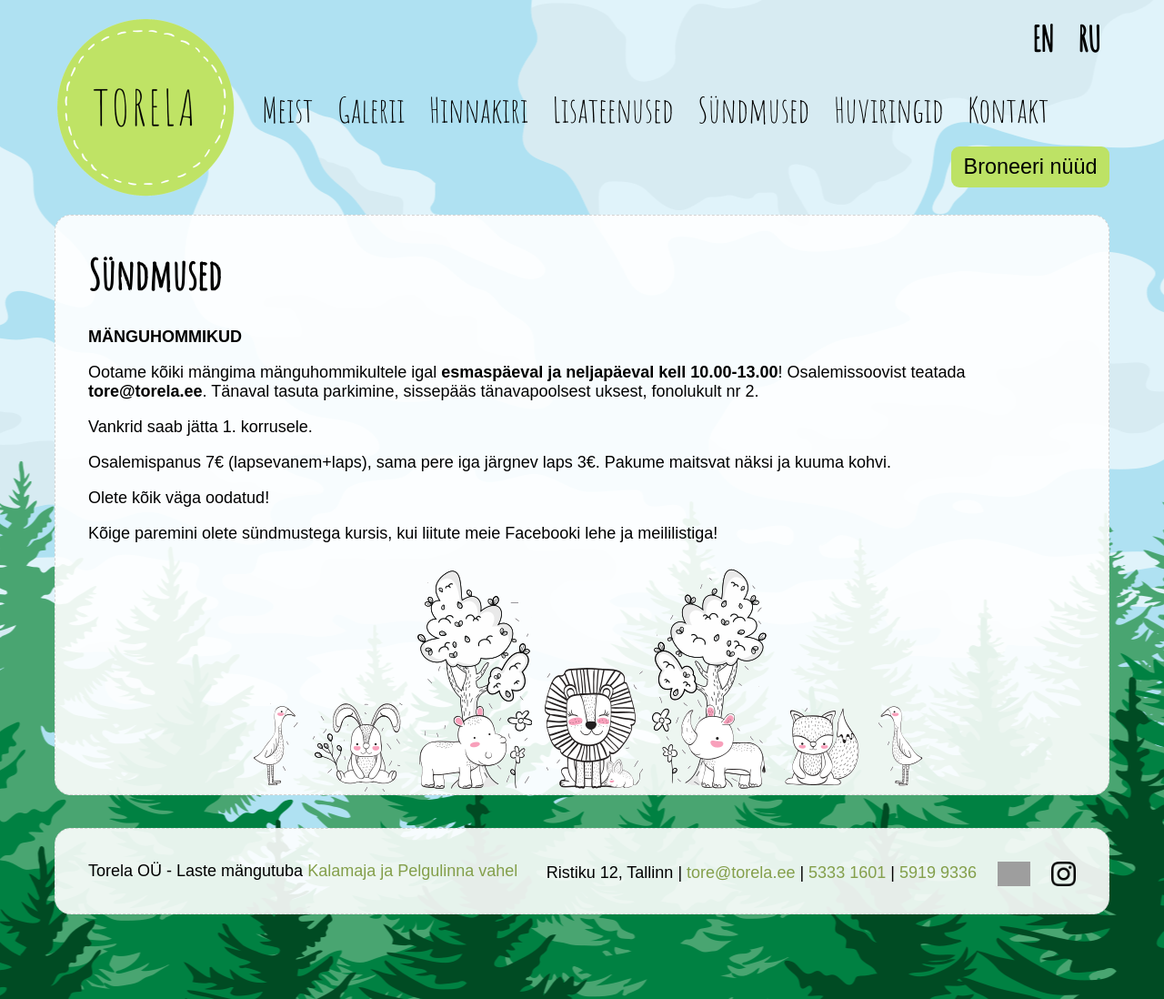
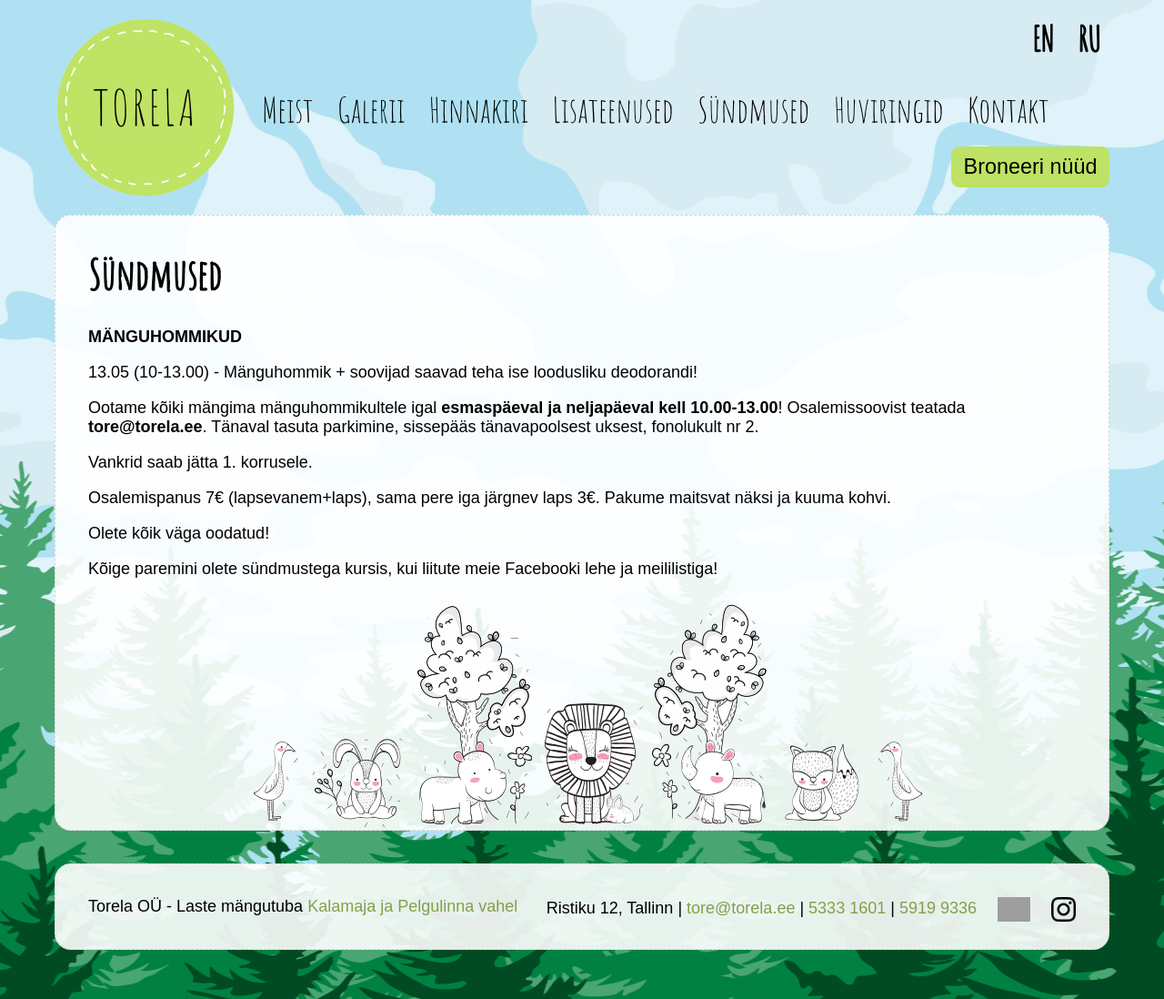
Before and after one commit to mypsik/torela, a Jekyll site: the page built from syndmused/index.md, in a window 1280 px wide. Shown: the whole page at 91% size. Built offline with Jekyll 4.4.1, drawn with Linux system fonts in a browser that asks for light colours; grey boxes are pictures that could not be loaded.

Commit message:
uus üritus

```diff
--- a/syndmused/index.md
+++ b/syndmused/index.md
@@ -9,6 +9,7 @@ ru: /ru/events/
 
 **MÄNGUHOMMIKUD**
 
+13.05 (10-13.00) - Mänguhommik + soovijad saavad teha ise loodusliku deodorandi!
 
 Ootame kõiki mängima mänguhommikultele igal **esmaspäeval ja neljapäeval kell 10.00-13.00**!
 Osalemissoovist teatada **tore@torela.ee**.
```
